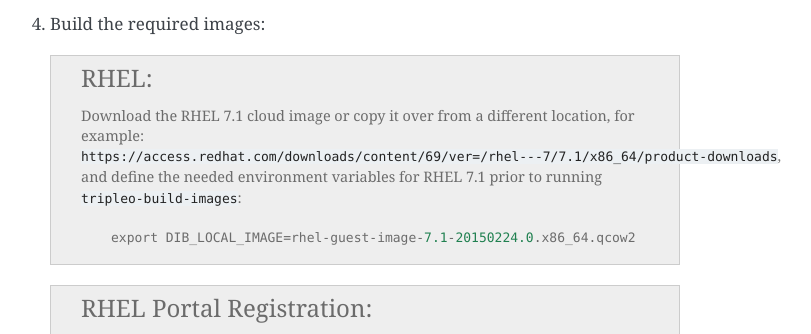
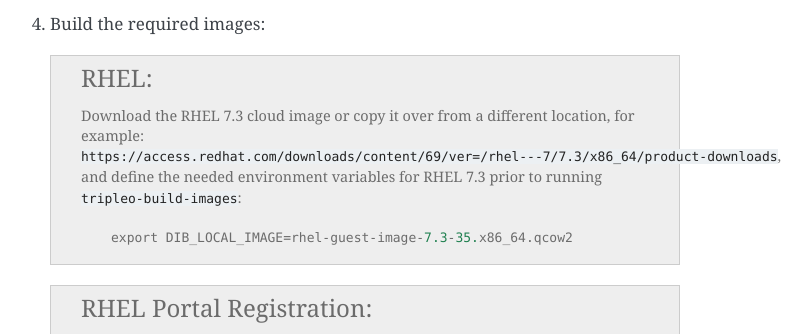
Before and after one commit to openstack-archive/tripleo-docs, a Sphinx documentation site: the page built from doc/source/basic_deployment/basic_deployment_cli.rst, in a window 1280 px wide and 900 px high, scrolled down 3757 px. Shown: the part 154-488 px from the top of the window, without its empty margins (400-1211 px from the left). Built offline with Sphinx 7.4.7, drawn with Linux system fonts in a browser that asks for light colours.

Commit message:
Update instructions to point to RHEL 7.3 guest image (not 7.1)
This minor update includes instructions for downloading the correct
version of the RHEL guest image when building TripleO images. The
older RHEL 7.1 image will not work correctly with the latest builds.

Change-Id: Ibc1b169970f891c2934f4488162c4f181bea97b0

```diff
--- a/doc/source/basic_deployment/basic_deployment_cli.rst
+++ b/doc/source/basic_deployment/basic_deployment_cli.rst
@@ -142,13 +142,13 @@
   .. admonition:: RHEL
      :class: rhel
 
-     Download the RHEL 7.1 cloud image or copy it over from a different location,
+     Download the RHEL 7.3 cloud image or copy it over from a different location,
      for example:
-     ``https://access.redhat.com/downloads/content/69/ver=/rhel---7/7.1/x86_64/product-downloads``,
-     and define the needed environment variables for RHEL 7.1 prior to running
+     ``https://access.redhat.com/downloads/content/69/ver=/rhel---7/7.3/x86_64/product-downloads``,
+     and define the needed environment variables for RHEL 7.3 prior to running
      ``tripleo-build-images``::
 
-          export DIB_LOCAL_IMAGE=rhel-guest-image-7.1-20150224.0.x86_64.qcow2
+          export DIB_LOCAL_IMAGE=rhel-guest-image-7.3-35.x86_64.qcow2
 
   .. admonition:: RHEL Portal Registration
      :class: portal
```
